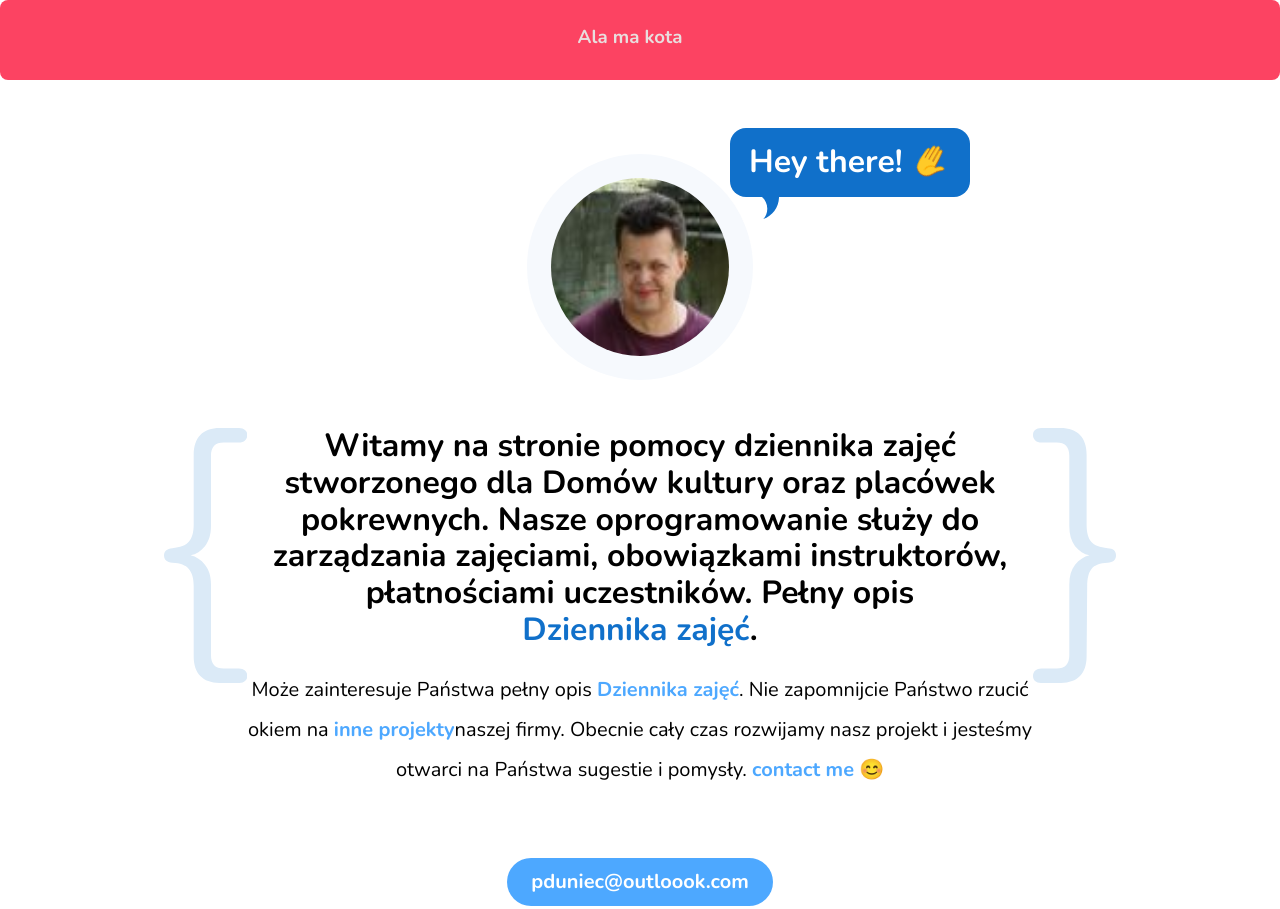
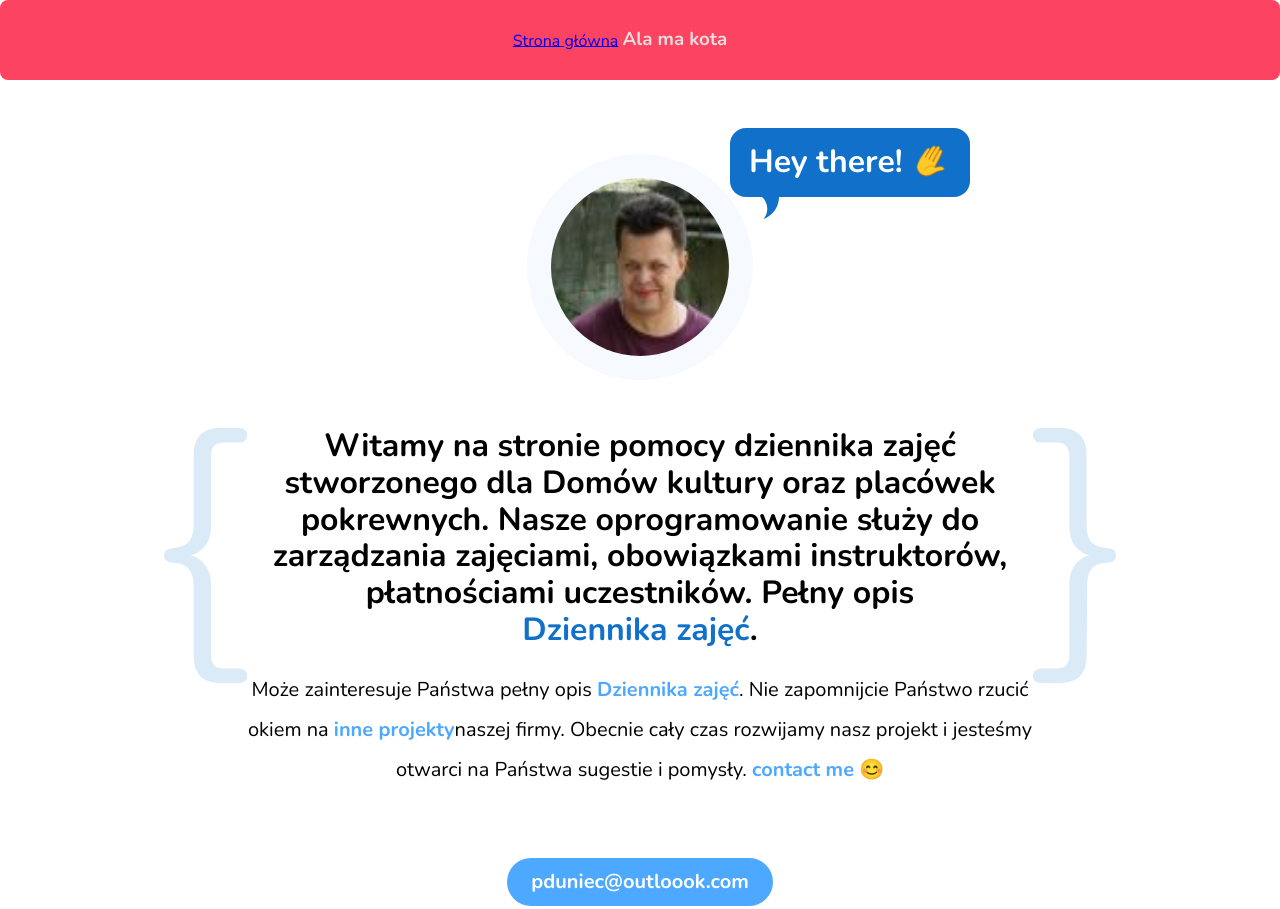
Before and after one commit to itzygzak/dkk32-help, a website built with webpack: page src/pages/index.html in a window 1280 px wide. Shown: the top 909 px of the page. Built offline with nearby package versions, Linux system fonts and the light colour scheme; no server answers.

Commit message:
Testing menu

```diff
--- a/src/pages/index.html
+++ b/src/pages/index.html
@@ -15,7 +15,8 @@
     <main>
       <section class="navigation">
         <div class="navigation__link">
-            <h3>Ala ma kota</h3>
+          <a href="https://dziennik.zyg-zak.eu">Strona główna</a>
+          <h3 class="navigation__link">Ala ma kota</h3>
         </div>
 
       </section>
--- a/src/scss/modules/menu.scss
+++ b/src/scss/modules/menu.scss
@@ -7,7 +7,7 @@
       display: flex;
       justify-content: space-around;
       height: 80px;
-      align-items: right; }
+      align-items: center; }
 
   .navigation__link {
     color: rgb(233, 222, 222);
```
